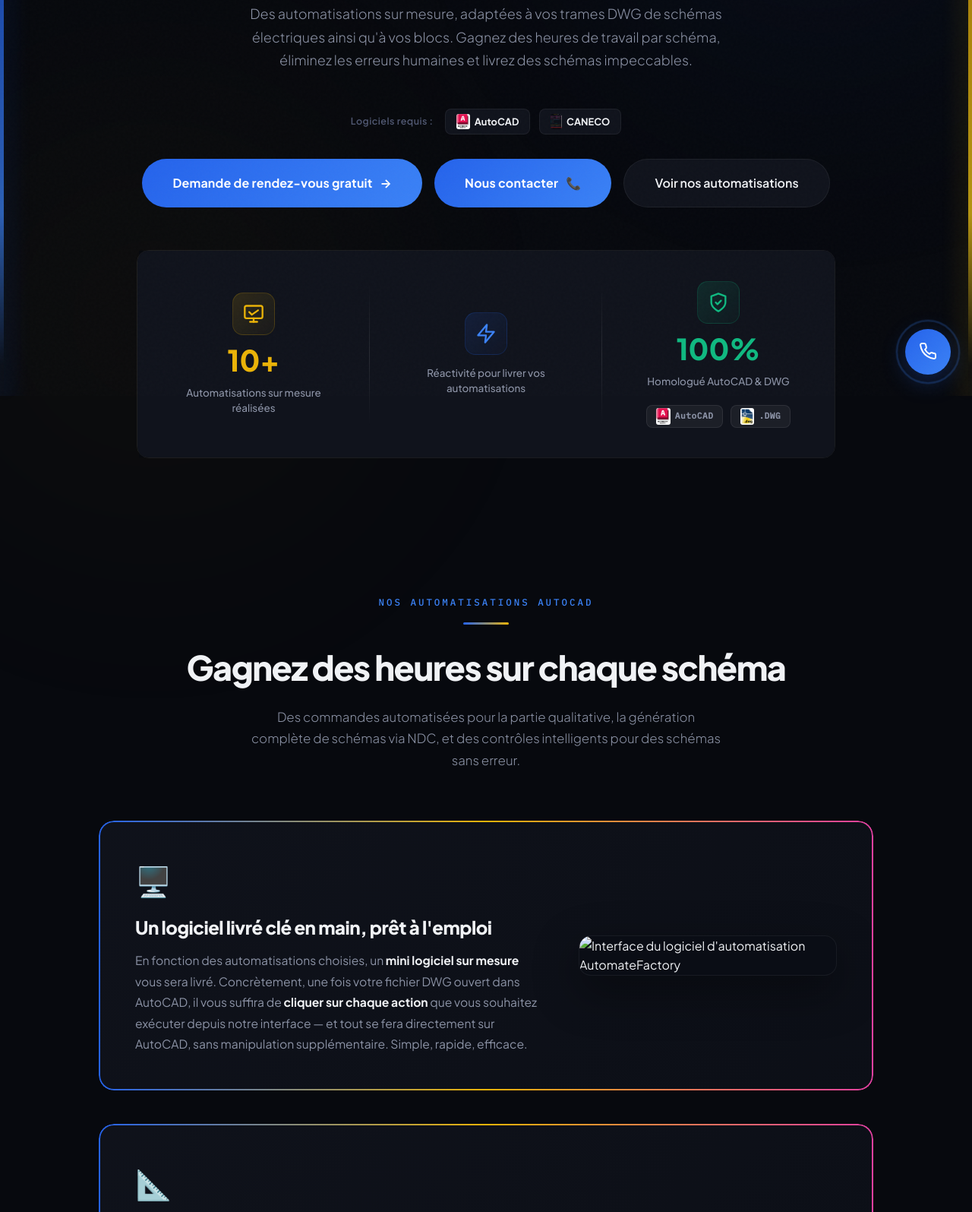
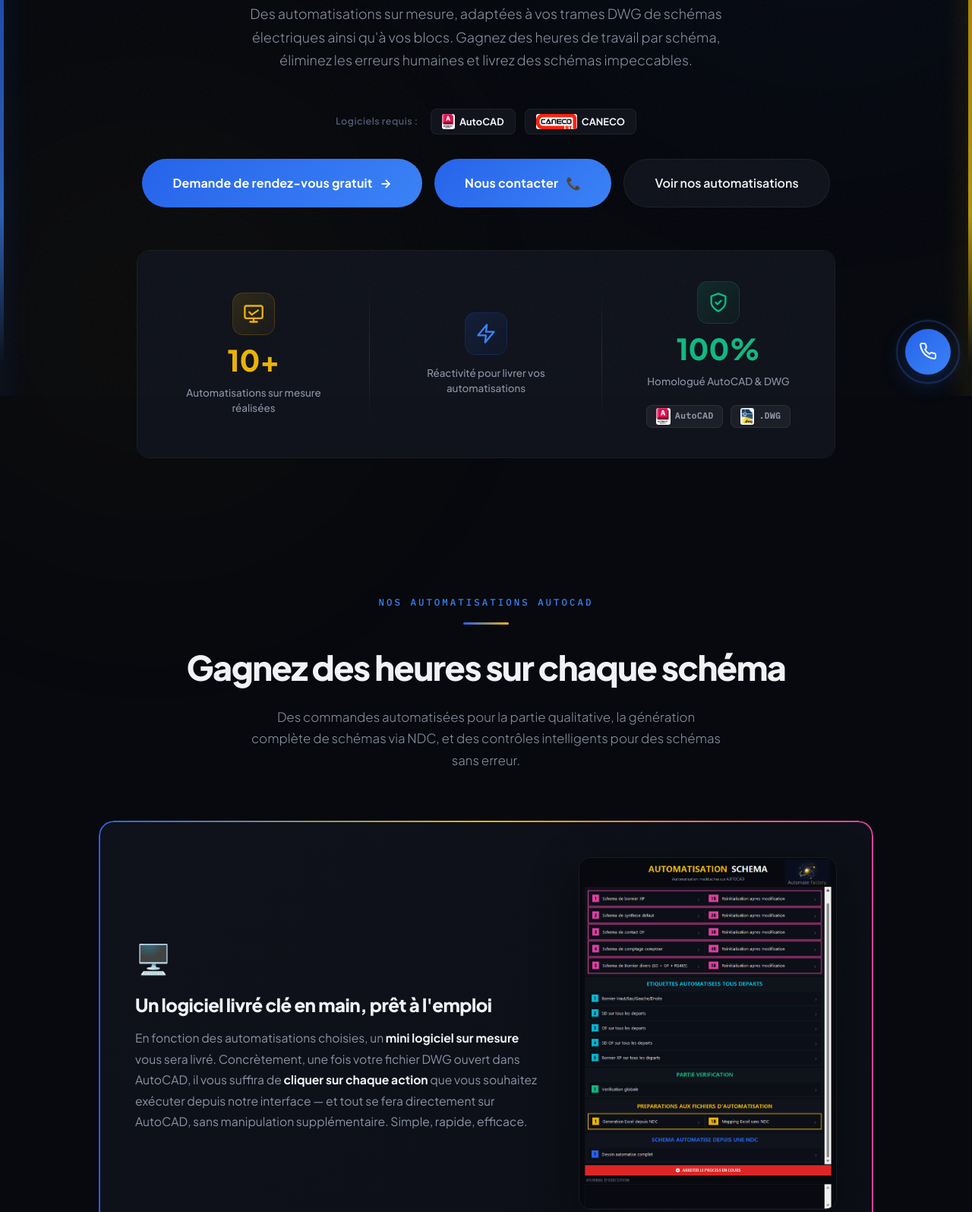
Before and after one commit to RES-ELEC/landing-autocad, a plain HTML site: page index.html in a window 1280 px wide. Shown: the part 279-1874 px from the top of the page at 76% size. Drawn offline with Linux system fonts and the light colour scheme.

Commit message:
Mise a jour

```diff
--- a/index.html
+++ b/index.html
@@ -2294,7 +2294,7 @@
         <span style="font-size: 0.8rem; font-weight: 700; color: var(--text-primary);">AutoCAD</span>
       </div>
       <div style="display: flex; align-items: center; gap: 6px; background: var(--bg-card); border: 1px solid var(--border); border-radius: 8px; padding: 6px 14px;">
-        <img src="Logiciel.png" alt="CANECO" style="height: 20px; width: auto; border-radius: 3px;">
+        <img src="caneco.png" alt="CANECO" style="height: 20px; width: auto; border-radius: 3px;">
         <span style="font-size: 0.8rem; font-weight: 700; color: var(--text-primary);">CANECO</span>
       </div>
     </div>
@@ -2380,7 +2380,7 @@
       <p>En fonction des automatisations choisies, un <strong>mini logiciel sur mesure</strong> vous sera livré. Concrètement, une fois votre fichier DWG ouvert dans AutoCAD, il vous suffira de <strong>cliquer sur chaque action</strong> que vous souhaitez exécuter depuis notre interface — et tout se fera directement sur AutoCAD, sans manipulation supplémentaire. Simple, rapide, efficace.</p>
     </div>
     <div class="software-intro-preview">
-      <img src="Interface logicielle.png" alt="Interface du logiciel d'automatisation AutomateFactory" loading="lazy">
+      <img src="Logiciel.png" alt="Interface du logiciel d'automatisation AutomateFactory" loading="lazy">
     </div>
   </div>
 
```
Also changed, not shown: caneco.png (added).
